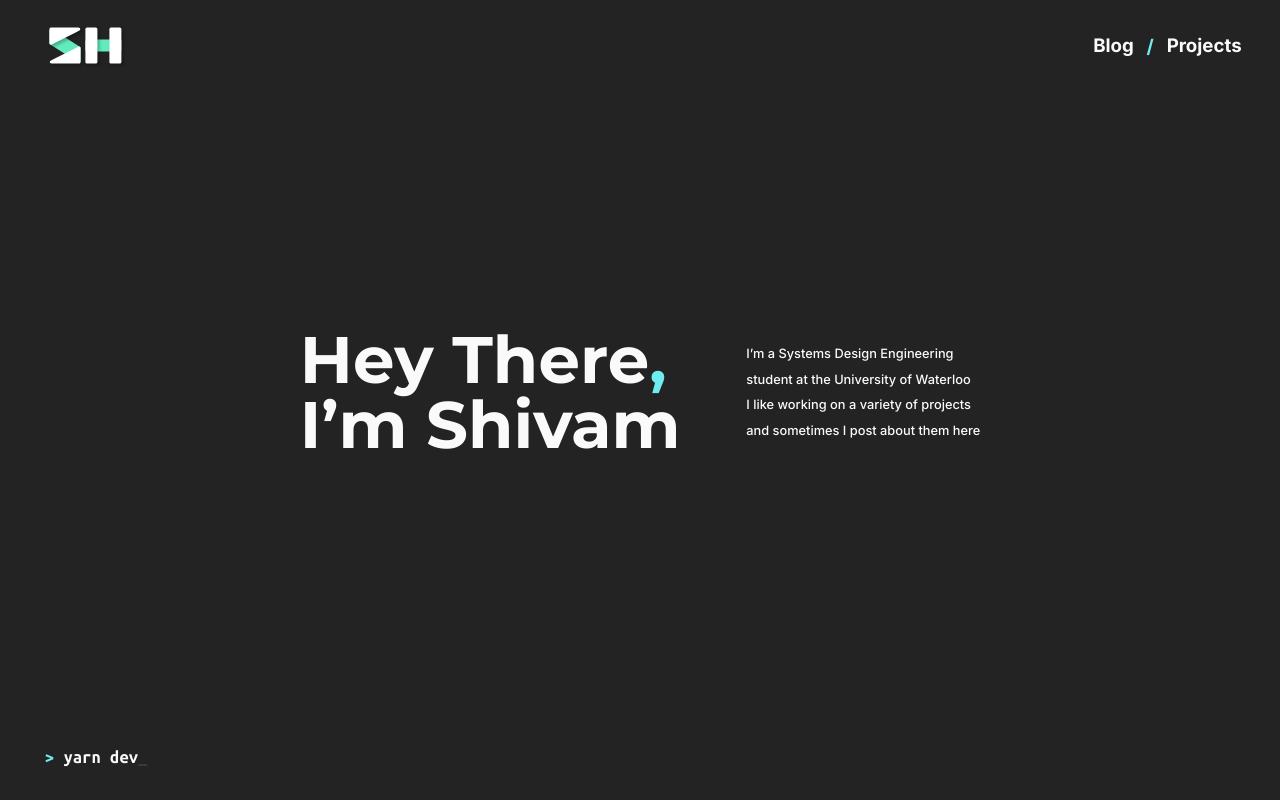
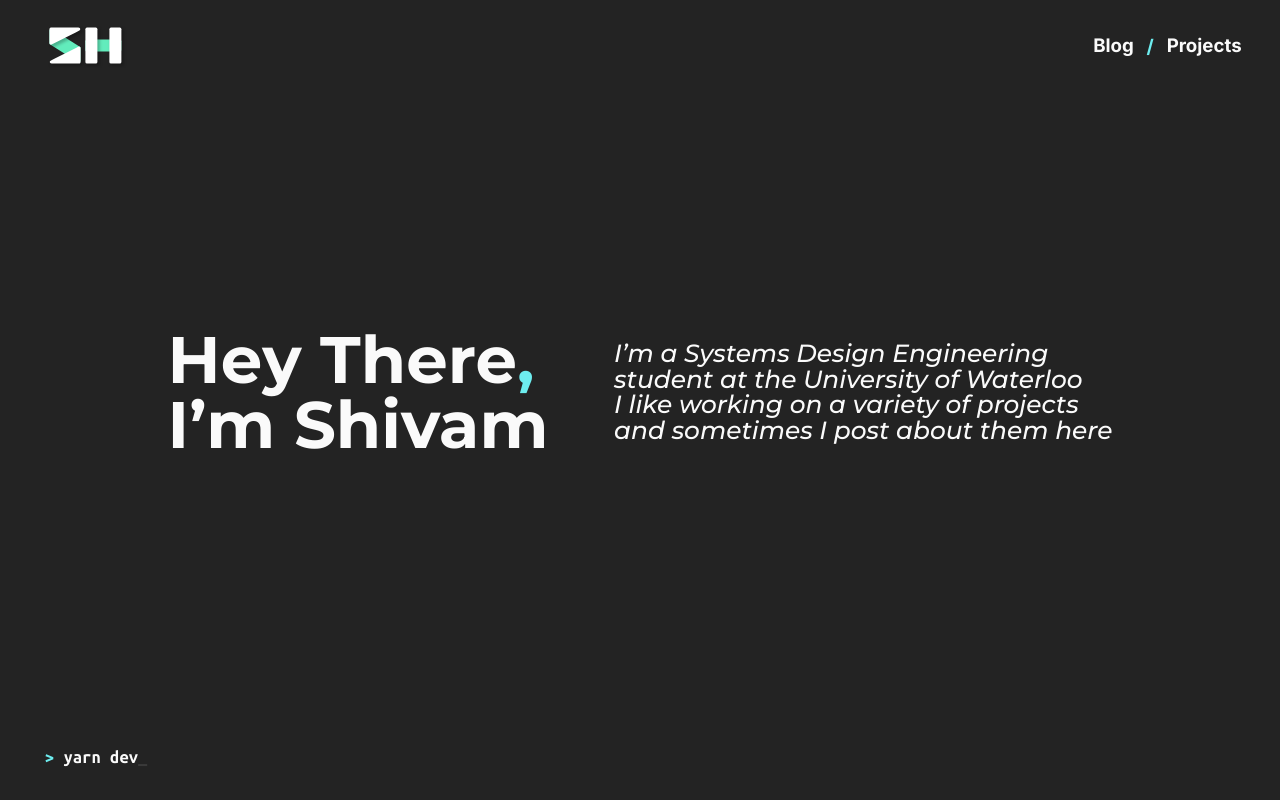
Before and after one commit to shivam-sh/shivam.sh, a Next.js app: page / in a window 1280 px wide. Built offline with nearby package versions, Linux system fonts and the light colour scheme.

Commit message:
Update homepage description

```diff
--- a/pages/index.js
+++ b/pages/index.js
@@ -22,7 +22,7 @@ const Home = () => {
             I’m Shivam
           </h2>
 
-          <caption className={styles.description}>
+          <h6 className={styles.description}>
             <span className={styles.line}>
               I’m a Systems Design Engineering
             </span>
@@ -35,7 +35,7 @@ const Home = () => {
             <span className={styles.line}>
               and sometimes I post about them here
             </span>
-          </caption>
+          </h6>
         </div>
       </main>
 
```
